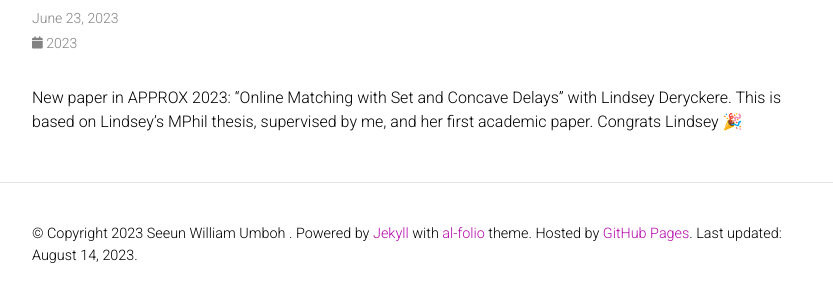
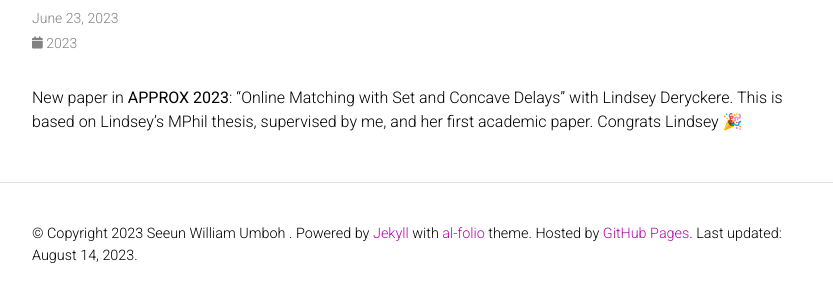
Before and after one commit to williamumboh/williamumboh.github.io, a Jekyll site: the page built from _news/APPROX23.md, in a window 1280 px wide. Shown: the part 152-433 px from the top of the page, without its empty margins (223-1056 px from the left). Built offline with Jekyll 4.4.1, drawn with Linux system fonts in a browser that asks for light colours; emoji names are drawn with the system emoji font; comment, search, counter and statistics services are not loaded; a style sheet for code colours, icons or effects is not loaded.

```diff
--- a/_news/APPROX23.md
+++ b/_news/APPROX23.md
@@ -5,4 +5,4 @@ inline: true
 related_posts: false
 ---
 
-New paper in APPROX 2023: "Online Matching with Set and Concave Delays" with Lindsey Deryckere. This is based on Lindsey's MPhil thesis, supervised by me, and her first academic paper. Congrats Lindsey :tada:
+New paper in <b>APPROX 2023</b>: "Online Matching with Set and Concave Delays" with Lindsey Deryckere. This is based on Lindsey's MPhil thesis, supervised by me, and her first academic paper. Congrats Lindsey :tada:
```
